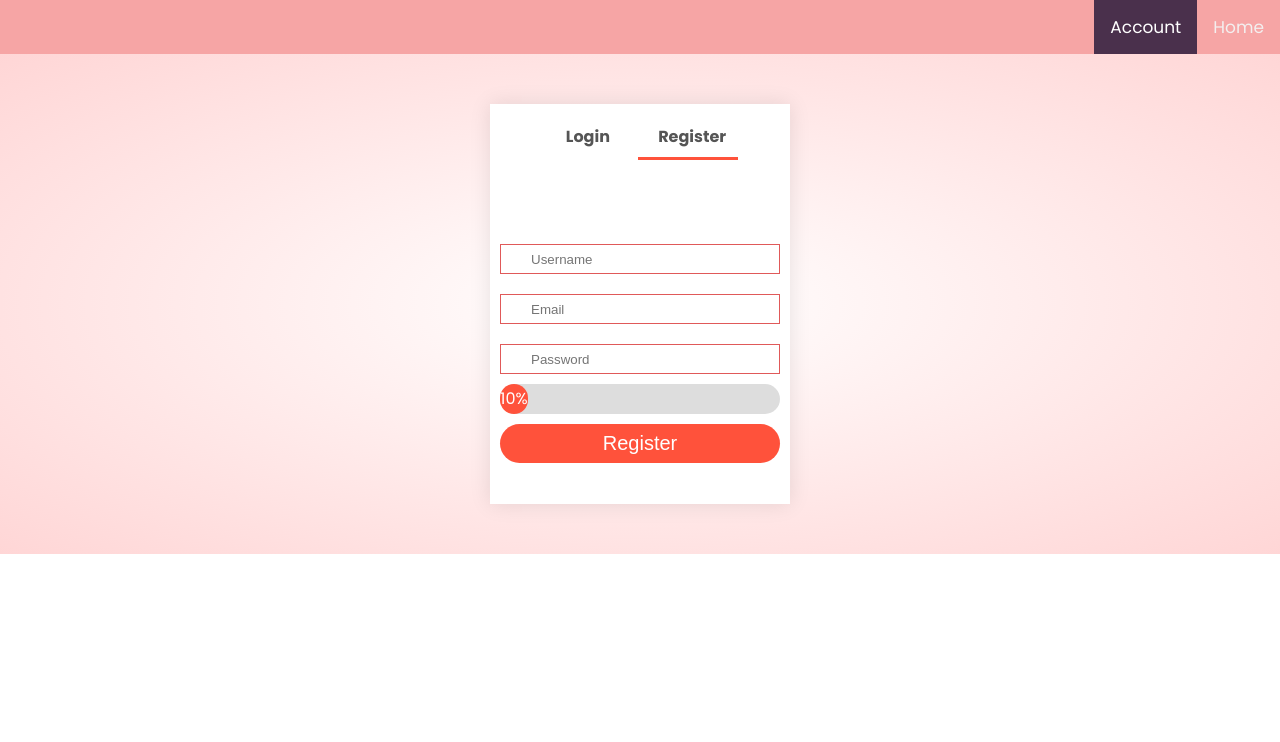
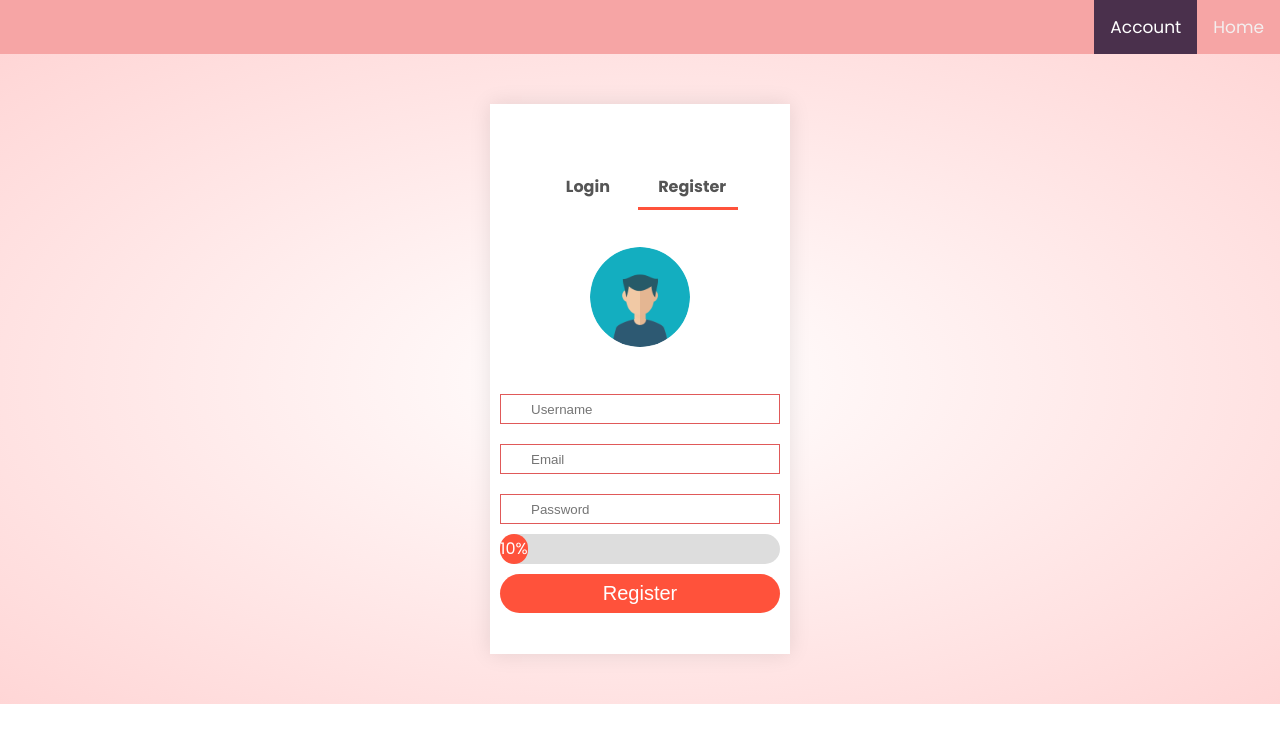
Before and after one commit to bitotassuya/testshop, a plain HTML site: page Account.html in a window 1280 px wide. Drawn offline with Linux system fonts and the light colour scheme.

Commit message:
2 commit

```diff
--- a/Account.html
+++ b/Account.html
@@ -29,16 +29,21 @@
                 </div>
                 <div class="col-2">
                     <div class="form-container">
+
                         <div class="form-btn">
                             <span onclick="login()">Login</span>
                             <span onclick="register()">Register</span>
                             <hr id="Indicator">
+
                         </div>
+                        <img src="Images/img_avatar.png" alt="Avatar" class="avatar">
                         <form id="LoginForm">
                             <input type="text" placeholder="Username">
                             <input type="password" placeholder="Password">
                             <button type="submit" onclick="move()" class="btn">Login</button>
-                            <p class="loader"></p>
+                            <center>
+                                <p class="loader"></p>
+                            </center>>
                             <a href="">Forget Password</a>
                         </form>
 
--- a/style.css
+++ b/style.css
@@ -75,7 +75,7 @@ body {
 .form-container {
   background: #fff;
   width: 300px;
-  height: 400px;
+  height: 550px;
   position: relative;
   text-align: center;
   padding: 20px 0;
@@ -93,6 +93,7 @@ body {
 }
 .form-btn {
   display: inline-block;
+  margin-top: 50px;
 }
 .form-container form {
   max-width: 300px;
@@ -120,9 +121,11 @@ form .btn:focus {
 }
 #LoginForm {
   left: -300px;
+  margin-top: 150px;
 }
 #RegForm {
   left: 0;
+  margin-top: 150px;
 }
 form a {
   font-size: 12px;
@@ -213,3 +216,12 @@ form a {
     transform: rotate(360deg);
   }
 }
+
+/*Avatar Icon*/
+.avatar {
+  vertical-align: middle;
+  width: 100px;
+  height: 100px;
+  border-radius: 50%;
+  margin-top: 30px;
+}
```
Also changed, not shown: Images/img_avatar.png (added).
